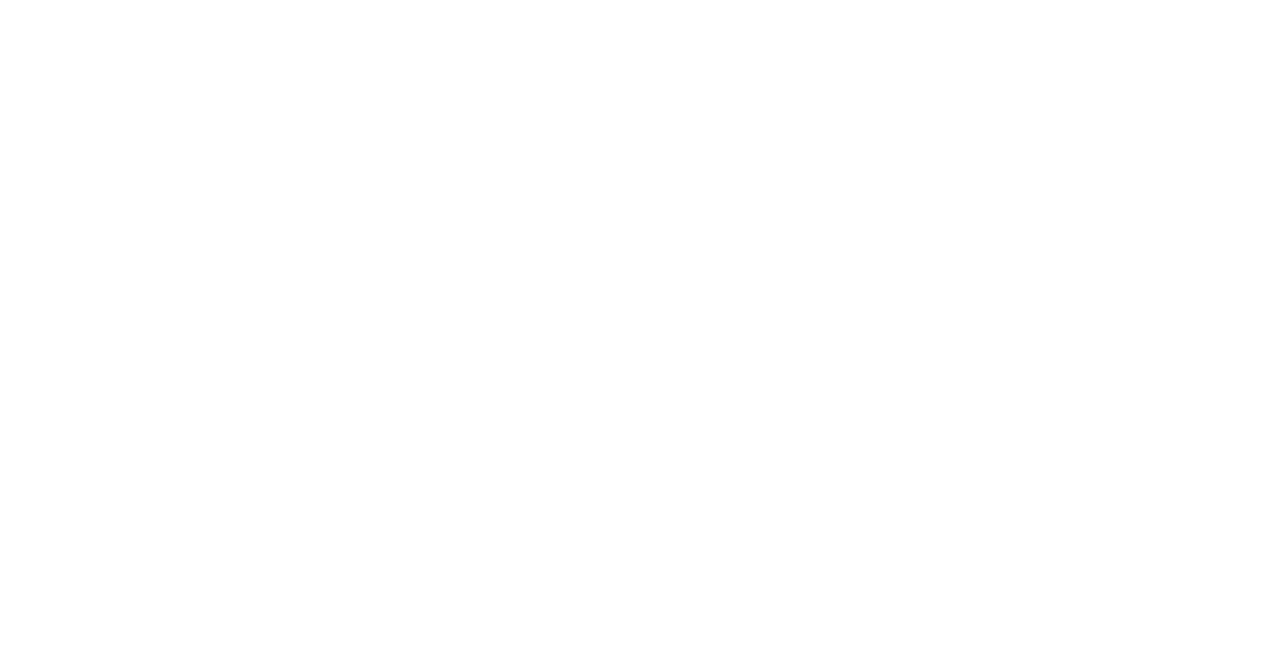
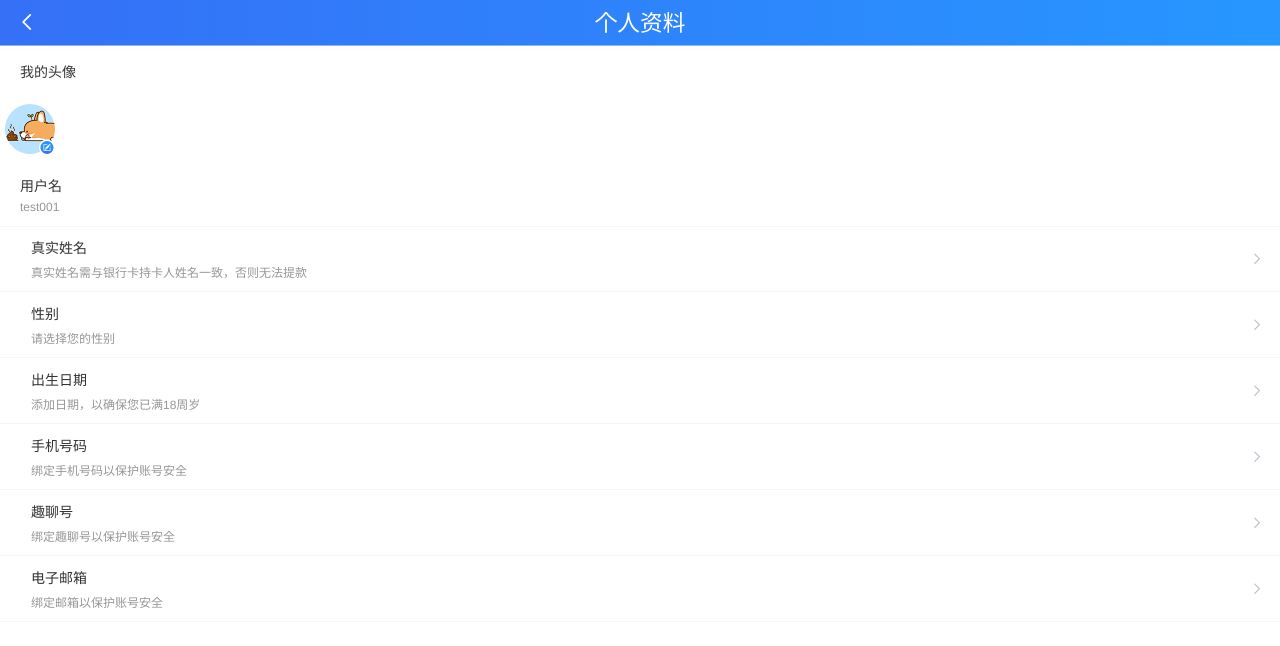
Before and after one commit to 123456546/lottery, a Vue app: page /#/DetailUser in a window 1280 px wide. Shown: the top 646 px of the page. Built offline with nearby package versions, Linux system fonts and the light colour scheme.

Commit message:
detail user & header with back

```diff
--- a/src/components/Header.vue
+++ b/src/components/Header.vue
@@ -1,10 +1,11 @@
 <template>
   <van-nav-bar :title="msg" left-text left-arrow class="header_blue" fixed="true">
-    <template #left>
-      <van-icon name="more" dot />
+    <template  #left>
+      <van-icon v-if="!back" name="more" dot />
+      <van-icon v-if="back" name="arrow-left" @click="onClickLeft" />
     </template>
     <template #right>
-      <van-icon name="setting-o" />
+      <van-icon v-if="!back"  name="setting-o" />
     </template>
   </van-nav-bar>
 </template>
@@ -13,8 +14,18 @@
 export default {
   name: 'Header',
   props: {
-    msg: String
-  }
+    msg: String,
+    back:{
+      type:Boolean,
+      default:false
+    }
+  },
+  methods: {
+    onClickLeft() {
+      window.history.back();
+    }
+
+  },
 }
 </script>
 <style>
--- a/src/router/index.js
+++ b/src/router/index.js
@@ -23,6 +23,12 @@
     name: 'User',
 
     component: () => import('../views/User.vue')
+  },
+  {
+    path: '/DetailUser',
+    name: 'DetailUser',
+
+    component: () => import('../views/DetailUser.vue')
   }
 ]
 
--- /dev/null
+++ b/src/views/DetailUser.vue
@@ -0,0 +1,204 @@
+<template>
+  <div class="home">
+    <Header msg="个人资料" back="true"/>
+    <van-cell center  title="我的头像" class="top_user">
+    </van-cell>
+    <van-cell center  title icon class="top_user">
+      <template #right-icon>
+      </template>
+       <template #icon>
+        <img alt="user_avatar" src="../assets/user/icone_top_edit.png">
+      </template>
+    </van-cell>
+    <van-cell center  title="用户名" label="test001" class="top_user">
+    </van-cell>
+    <van-cell-group class="link_user">
+        <van-cell center title="真实姓名" label="真实姓名需与银行卡持卡人姓名一致，否则无法提款" >
+            <template #right-icon>
+            <van-icon name="arrow" class="arrow" />
+            </template>
+        </van-cell>
+        <van-cell center title="性别" label="请选择您的性别" >
+            <template #right-icon>
+            <van-icon name="arrow" class="arrow" />
+            </template>
+        </van-cell>
+        <van-cell center title="出生日期" label="添加日期，以确保您已满18周岁" >
+            <template #right-icon>
+            <van-icon name="arrow" class="arrow" />
+            </template>
+        </van-cell>
+        <van-cell center title="手机号码" label="绑定手机号码以保护账号安全" >
+            <template #right-icon>
+            <van-icon name="arrow" class="arrow" />
+            </template>
+        </van-cell>
+        <van-cell center title="趣聊号" label="绑定趣聊号以保护账号安全" >
+            <template #right-icon>
+            <van-icon name="arrow" class="arrow" />
+            </template>
+        </van-cell>
+        <van-cell center title="电子邮箱" label="绑定邮箱以保护账号安全" >
+            <template #right-icon>
+            <van-icon name="arrow" class="arrow" />
+            </template>
+        </van-cell>
+
+    </van-cell-group>
+  </div>
+</template>
+
+<script>
+// @ is an alias to /src
+import Header from '@/components/Header.vue'
+
+export default {
+  name: 'DetailUser',
+  components: {
+    Header
+  }
+}
+</script>
+<style >
+.custom-title {
+    margin-right: 4px;
+    vertical-align: middle;
+  }
+
+  .search-icon {
+    font-size: 16px;
+    line-height: inherit;
+  }
+  .top_user>img {
+    width: 50px;
+    display: inline-block;
+}
+
+.top_user .van-cell__title {
+    flex: initial;
+    text-align: left;
+    padding-left: 15px;
+    color: #363636;
+}
+
+.top_user .van-cell__title>div {
+    margin: 0;
+    color: #959595;
+}
+
+.top_user .van-icon {
+    float: right;
+    flex: 1;
+    text-align: right;
+    color: #bfc3cf;
+}
+.top_user {
+    padding: 10px 5px;
+}
+.top_user::after{
+  display: none;
+}
+span.custom_info {
+    margin-left: 5px;
+    background: #e7caaa;
+    color: #794a16;
+    font-size: 13px;
+    font-weight: bold;
+    text-transform: uppercase;
+    padding: 2px 5px;
+}
+.home {
+    background: #fefefe;
+    padding-top: 50px;
+}
+.info_user img {
+    width: 40px;
+    margin-right: 6px;
+}
+
+.info_user h5 {
+    /* width: 100%; */
+    display: block;
+    margin: 0;
+    text-align: left;
+}
+
+.info_user p {
+    display: block;
+    width: 100%;
+}
+
+.info_user {
+    text-align: center;
+    box-shadow: 9px 6px 26px 6px #e9e9e9;
+    margin-left: 5px;
+    margin-right: 5px;
+    border-radius: 6px;
+    margin-bottom: 7px;
+}
+.info_user .van-grid-item__content{
+  background: transparent;
+
+}
+.info_user h5 span {
+    font-size: 9pt;
+    font-weight: initial;
+}
+
+.info_user .van-grid-item {
+    text-align: center;
+}
+
+.info_user .van-grid-item__content::after {
+    border: none;
+}
+
+.info_user .van-grid-item:first-child .van-grid-item__content::before {
+    content: '';
+    border: 1px solid #c2c6d1;
+    height: 58%;
+    width: 0px;
+    position: absolute;
+    right: 0;
+}
+.icone_info_user img {
+    width: 29px;
+}
+
+.icone_info_user .van-grid-item__content {
+    padding: 10px;
+}
+
+
+.icone_info_user {
+    background: #fff;
+    border-bottom-left-radius: 12px;
+    border-bottom-right-radius: 12px;
+}
+.icone_info_user .van-grid-item__content::after {
+    border: none;
+}
+.link_user {
+    background: #f2f4f8;
+}
+
+.link_user img {
+    width: 16px;
+}
+
+.link_user .van-cell__title {
+    text-align: left;
+    padding-left: 15px;
+}
+
+.link_user .van-cell::after {
+    right: 0;
+    left: 0;
+}
+.link_user span.van-tag {
+    margin-left: 10px;
+}
+.link_user .van-icon {
+    color: #bdc1ce;
+}
+</style>
--- a/src/views/User.vue
+++ b/src/views/User.vue
@@ -1,7 +1,7 @@
 <template>
   <div class="home">
     <Header msg="个人中心"/>
-    <van-cell center  title label="1,000,000" icon class="top_user">
+    <van-cell center  title label="1,000,000" icon class="top_user" is-link to="DetailUser">
       <template #right-icon>
         <van-icon name="arrow" class="arrow" />
       </template>
@@ -136,7 +136,6 @@
   }
   .top_user>img {
     width: 50px;
-    border-radius: 50%;
     display: inline-block;
 }
 
```
Also changed, not shown: src/assets/user/icone_top_edit.png (added).
